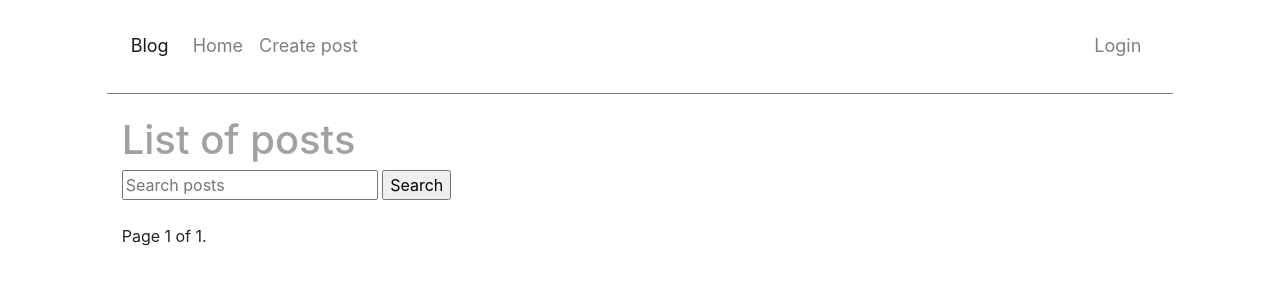
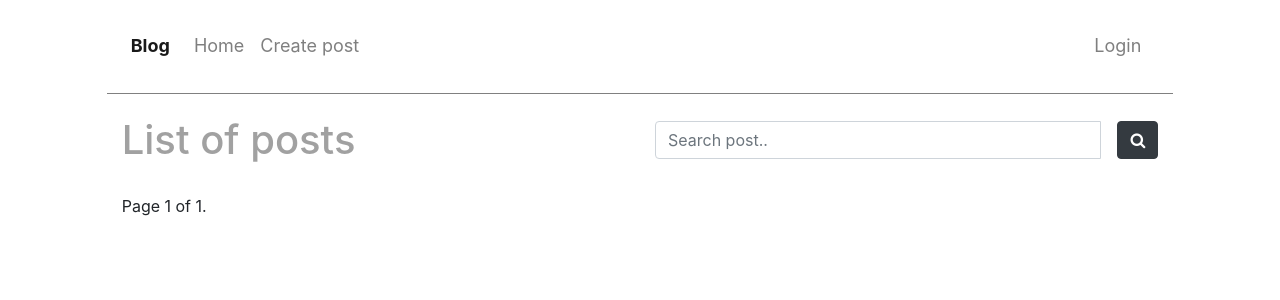
Before and after one commit to rewalkerof/microblog, a Django app: page /posts/ in a window 1280 px wide. Shown: the top 300 px of the page. Run offline with Django 3.2, Linux system fonts and the light colour scheme; data that the repository does not hold is empty; some libraries are stand-ins or nearby versions.

Commit message:
add crispy form and relocate search input

```diff
--- a/djblog/posts/forms.py
+++ b/djblog/posts/forms.py
@@ -10,4 +10,5 @@ class PostForm(forms.ModelForm):
             'title',
             'image',
             'content',
+            'draft',
         ]
--- a/djblog/posts/views.py
+++ b/djblog/posts/views.py
@@ -83,7 +83,7 @@ def post_edit(request, id=None):
     else:
         messages.success(request, 'Not successfully edited!')
     context = {
-        'title': instance.title,
+        'title': 'Edit post',
         'instance': instance,
         'form': form
     }
--- a/djblog/templates/base.html
+++ b/djblog/templates/base.html
@@ -11,9 +11,10 @@
           integrity="sha384-lZN37f5QGtY3VHgisS14W3ExzMWZxybE1SJSEsQp9S+oqd12jhcu+A56Ebc1zFSJ" crossorigin="anonymous">
     <link rel="stylesheet" href="https://stackpath.bootstrapcdn.com/bootstrap/4.3.1/css/bootstrap.min.css"
           integrity="sha384-ggOyR0iXCbMQv3Xipma34MD+dH/1fQ784/j6cY/iJTQUOhcWr7x9JvoRxT2MZw1T" crossorigin="anonymous">
+    <link rel="stylesheet" href="https://stackpath.bootstrapcdn.com/font-awesome/4.7.0/css/font-awesome.min.css">
 </head>
 <body>
-{% include 'messages_display.html' %}
+{#{% include 'messages_display.html' %}#}
 {% include 'navbar.html' %}
 <div class="container-fluid w-80 py-3 col-lg-10 mx-auto">
     {% block content %}
--- a/djblog/templates/navbar.html
+++ b/djblog/templates/navbar.html
@@ -1,5 +1,5 @@
 <nav class="navbar navbar-expand-lg navbar-light navbar-blog bg-transparent col-lg-10 mx-auto p-4 ">
-    <a class="navbar-brand" href="{% url 'posts:list' %}">Blog</a>
+    <a class="navbar-brand disabled" href="{% url 'posts:list' %}"><b>Blog</b></a>
     <button class="navbar-toggler" type="button" data-toggle="collapse" data-target="#navbarText"
             aria-controls="navbarText" aria-expanded="false" aria-label="Toggle navigation">
         <span class="navbar-toggler-icon"></span>
--- a/djblog/templates/post_list.html
+++ b/djblog/templates/post_list.html
@@ -1,19 +1,25 @@
 {% extends 'base.html' %}
 
 {% block content %}
-    <h1 class="modal-title title-blog">{{ title }}</h1>
-    <form action="" method="GET">
-        {#        {% csrf_token %}#}
-        <input type="text" placeholder="Search posts" name="query"/>
-        <input type="submit" value="Search"/>
-    </form>
-    <br>
-    {#    <div class="row">#}
-    {#        <div class="col-12 col-lg-8 border">.col-12 .col-md-8</div>#}
-    {#        <div class="col-6 col-lg-4 border">.col-6 .col-md-4</div>#}
-    {#    </div>#}
     <div class="row">
-        <div class="col-lg-12">
+        <div class="col col-lg-12">
+            <div class="row">
+                <div class="col col-4 ">
+                    <h1 class="modal-title title-blog">{{ title }}</h1>
+                </div>
+                <div class="col col-6 align-self-center ml-auto">
+                    <form action="" method="GET">
+                        <div class="input-group">
+                            <input class="form-control w100 mr-3" type="text" placeholder="Search post.."
+                                   name="query"/>
+                            <span class="input-group-btn">
+                                    <button class="btn btn-dark" type="submit"><i class="fa fa-search"></i></button>
+                            </span>
+                        </div>
+                    </form>
+                </div>
+            </div>
+            <br>
             {% for obj in  object_list %}
                 <div class="row">
                     <div class="col-lg-6 border">
```
Also changed, not shown: djblog/djblog/settings.py (+7 -1 lines), djblog/templates/post_detail.html (+17 -4 lines), djblog/templates/post_form.html (+12 -8 lines).
